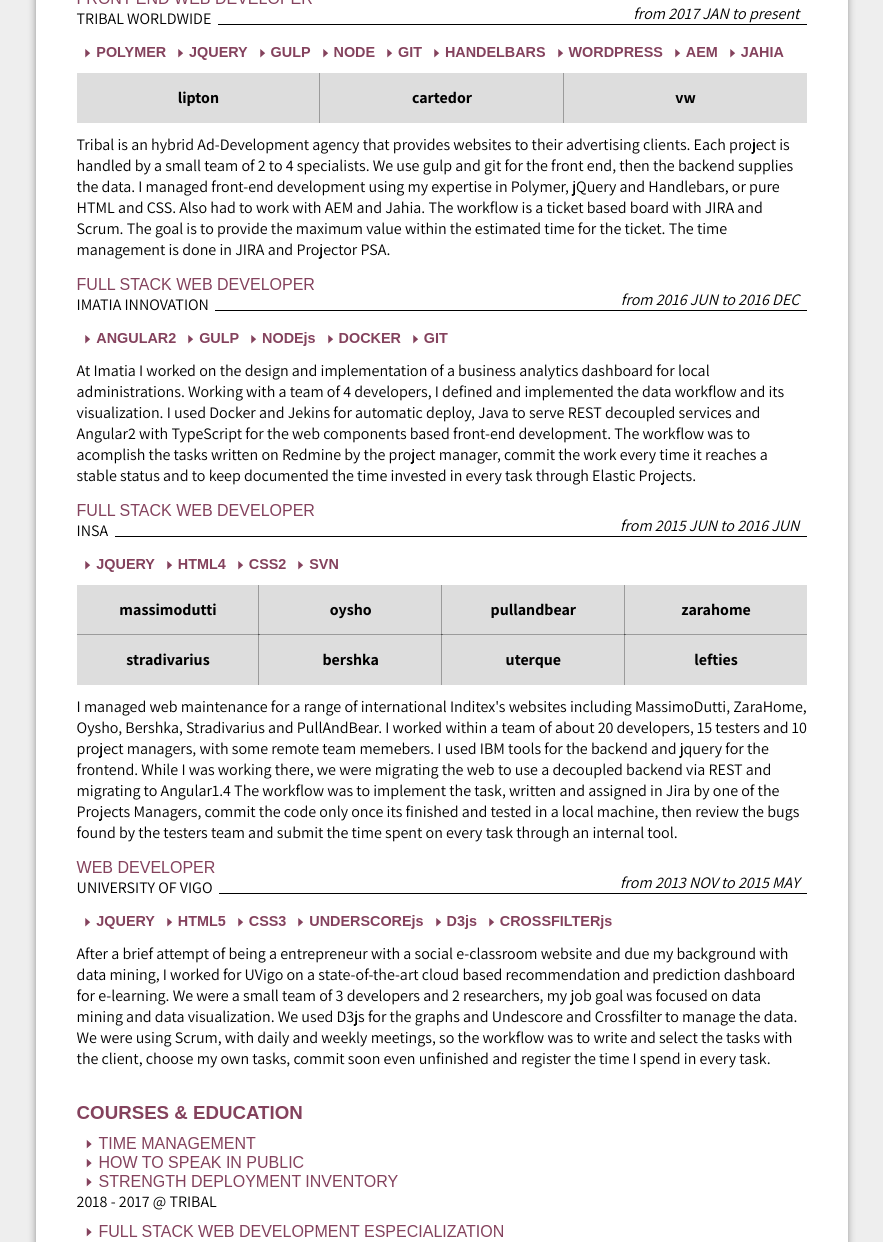
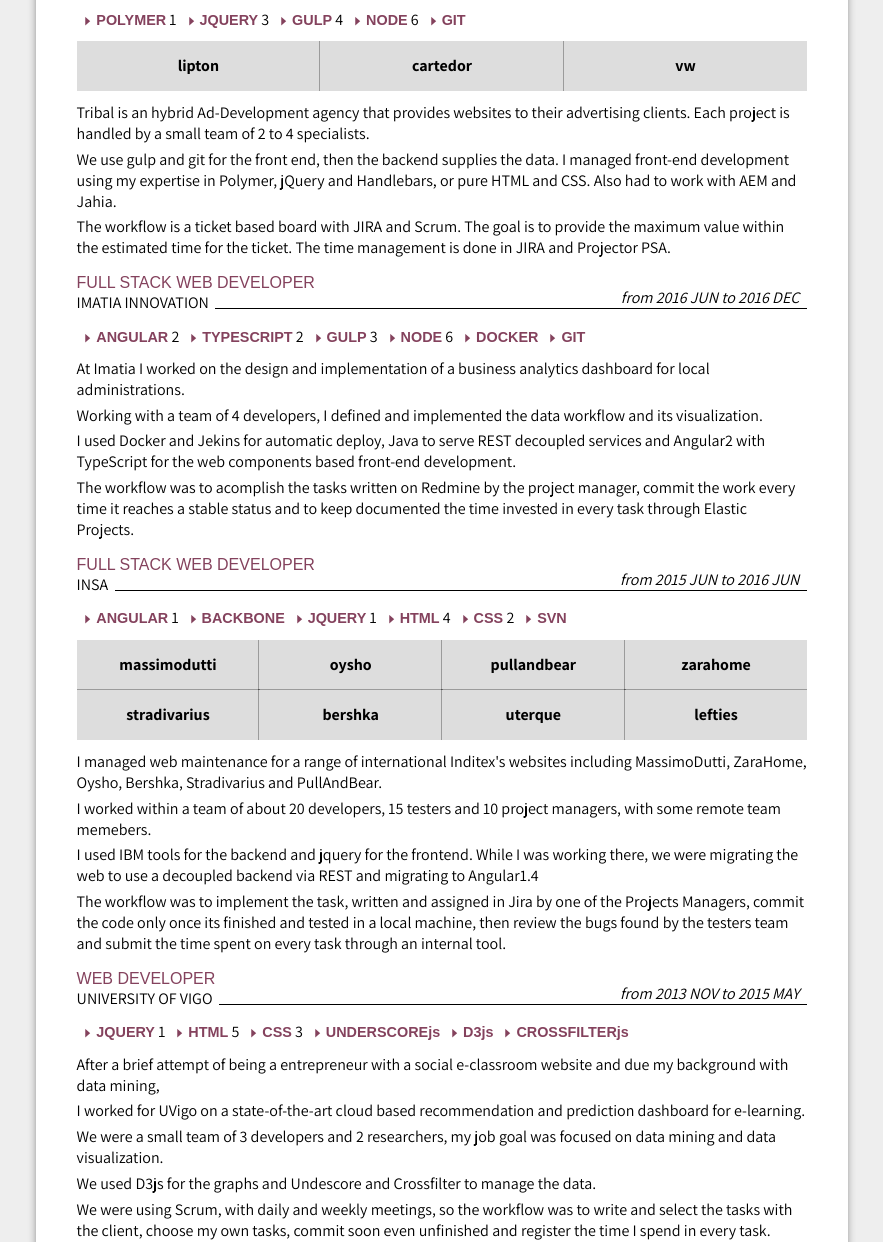
Before and after one commit to gatsbimantico/cv, a plain HTML site: page index.html in a window 1280 px wide. Shown: the part 738-1980 px from the top of the page, without its empty margins (198-1081 px from the left). Drawn offline with Linux system fonts and the light colour scheme; a web font is replaced by a local one.

Commit message:
Add version to tools and breaklines in descriptions

```diff
--- a/css/styles.css
+++ b/css/styles.css
@@ -97,6 +97,12 @@
 
 a:active {
   background: #CCC;
+}
+
+p br {
+  content: '';
+  display: block;
+  margin: .3em 0 0;
 }
 
 .summary,
@@ -311,4 +317,11 @@
   .education-experience__title {
     display: inline-block;
   }
+
+  .summary,
+  .skill-set,
+  .experience-set,
+  .education-set {
+    padding: 15px calc(2vw) 0;
+  }
 }
--- a/js/candidate.js
+++ b/js/candidate.js
@@ -85,13 +85,29 @@
       }
       text += '</div>';
 
-      if (experience.tools && experience.tools.front) {
+      if (experience.tools && experience.tools.main) {
 
         text += '<p class="job-experience__tool-set">';
 
-        experience.tools.front.forEach(tool => {
+        experience.tools.main.forEach(tool => {
 
-          text += ` <span class="job-experience__tool">${tool}</span> `;
+          let toolHtml = [null];
+
+          if (tool.name) {
+
+            toolHtml.push(`<span class="job-experience__tool">${tool.name}</span>`);
+
+          }
+
+          if (tool.version) {
+
+            toolHtml.push(`<span class="job-experience__tool-version">${tool.version}</span>`);
+
+          }
+
+          toolHtml.push(null);
+
+          text += toolHtml.join(' ');
 
         });
 
--- a/js/cv.js
+++ b/js/cv.js
@@ -35,7 +35,14 @@
     at: 'TRIBAL WORLDWIDE',
     on: { start: '2017 JAN', end: 'present' },
     tools: {
-      front: ['POLYMER', 'JQUERY', 'GULP', 'NODE', 'GIT', 'HANDELBARS', 'WORDPRESS', 'AEM', 'JAHIA'],
+			main: [
+				{name: 'POLYMER', version: '1'},
+				{name: 'JQUERY', version: '3'},
+				{name: 'GULP', version: '4'},
+				{name: 'NODE', version: '6'},
+				{name: 'GIT'}
+			],
+			others: ['HANDELBARS', 'WORDPRESS', 'AEM', 'JAHIA']
     },
     portfolio: {
       released: [
@@ -63,8 +70,15 @@
     at: 'IMATIA INNOVATION',
     on: { start: '2016 JUN', end: '2016 DEC' },
     tools: {
-      front: ['ANGULAR2', 'GULP', 'NODEjs', 'DOCKER', 'GIT'],
-      back: []
+      main: [
+				{name: 'ANGULAR', version: '2'},
+				{name: 'TYPESCRIPT', version: '2'},
+				{name: 'GULP', version: '3'},
+				{name: 'NODE', version: '6'},
+				{name: 'DOCKER'},
+				{name: 'GIT'}
+			],
+      others: ['JAVA', 'SCALA', 'HADOOP']
     },
     description: `
 At Imatia I worked on the design and implementation of a business analytics dashboard for local administrations.
@@ -85,8 +99,15 @@
     at: 'INSA',
     on: { start: '2015 JUN', end: '2016 JUN' },
     tools: {
-      front: ['JQUERY', 'HTML4', 'CSS2', 'SVN'],
-      back: []
+      main: [
+				{name: 'ANGULAR', version: '1'},
+				{name: 'BACKBONE'},
+				{name: 'JQUERY', version: '1'},
+				{name: 'HTML', version: '4'},
+				{name: 'CSS', version: '2'},
+				{name: 'SVN'}
+			],
+      others: ['JSP', 'JAVA', 'DB2', 'JIRA']
     },
     portfolio: {
       dismissed: [
@@ -124,8 +145,15 @@
     at: 'UNIVERSITY OF VIGO',
     on: { start: '2013 NOV', end: '2015 MAY' },
     tools: {
-      front: ['JQUERY', 'HTML5', 'CSS3', 'UNDERSCOREjs', 'D3js', 'CROSSFILTERjs'],
-      back: []
+      main: [
+				{name: 'JQUERY', version: '1'},
+				{name: 'HTML', version: '5'},
+				{name: 'CSS', version: '3'},
+				{name: 'UNDERSCOREjs'},
+				{name: 'D3js'},
+				{name: 'CROSSFILTERjs'}
+			],
+      others: ['RUBY-ON-RAILS', 'JAVA', 'WEKA', 'RAPIDMINER', 'PYTHON']
     },
     description: `
 After a brief attempt of being a entrepreneur with a social e-classroom website
```
Lines whose indentation alone changed are shown as unchanged.
